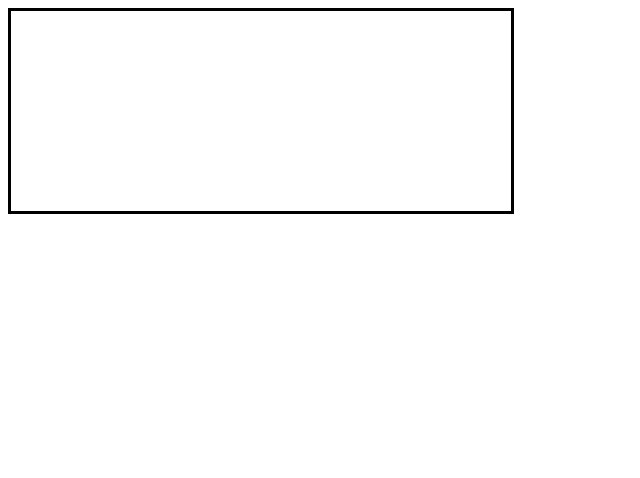
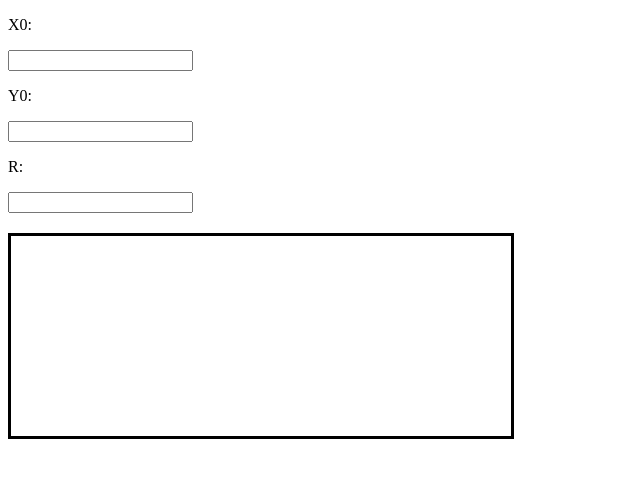
Before and after one commit to v-pereskokov/BMSTU_Graphics, a website built with webpack: page src/index.html in a window 1280 px wide. Shown: the whole page, without its empty margins (0-640 px from the left). Built offline with nearby package versions, Linux system fonts and the light colour scheme.

Commit message:
change index.html

```diff
--- a/src/index.html
+++ b/src/index.html
@@ -7,7 +7,15 @@
 	<link>
 </head>
 <body>
-<canvas class='picture'></canvas>
+<div style='position: relative; width: 100%;'>
+	<p>X0:</p>
+	<input />
+	<p>Y0:</p>
+	<input />
+	<p>R:</p>
+	<input />
+</div>
+<canvas class='picture' style='position: relative; top: 20px;'></canvas>
 
 <script src='built/bundle.js'></script>
 </body>
```
